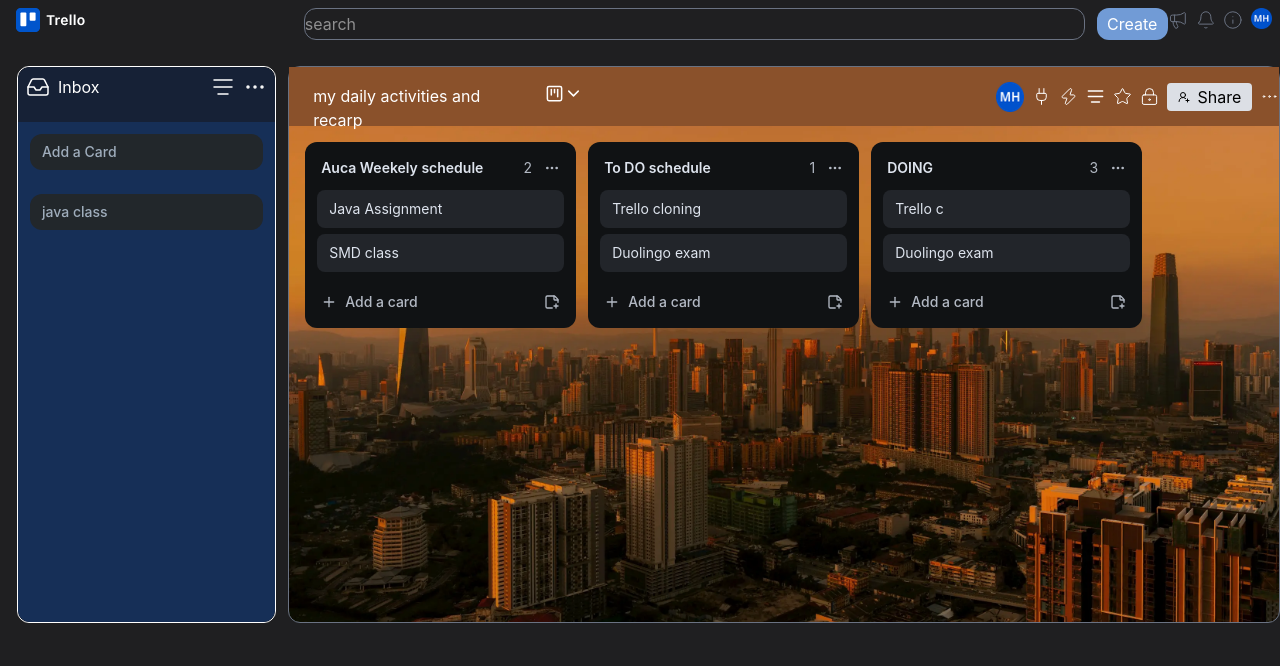
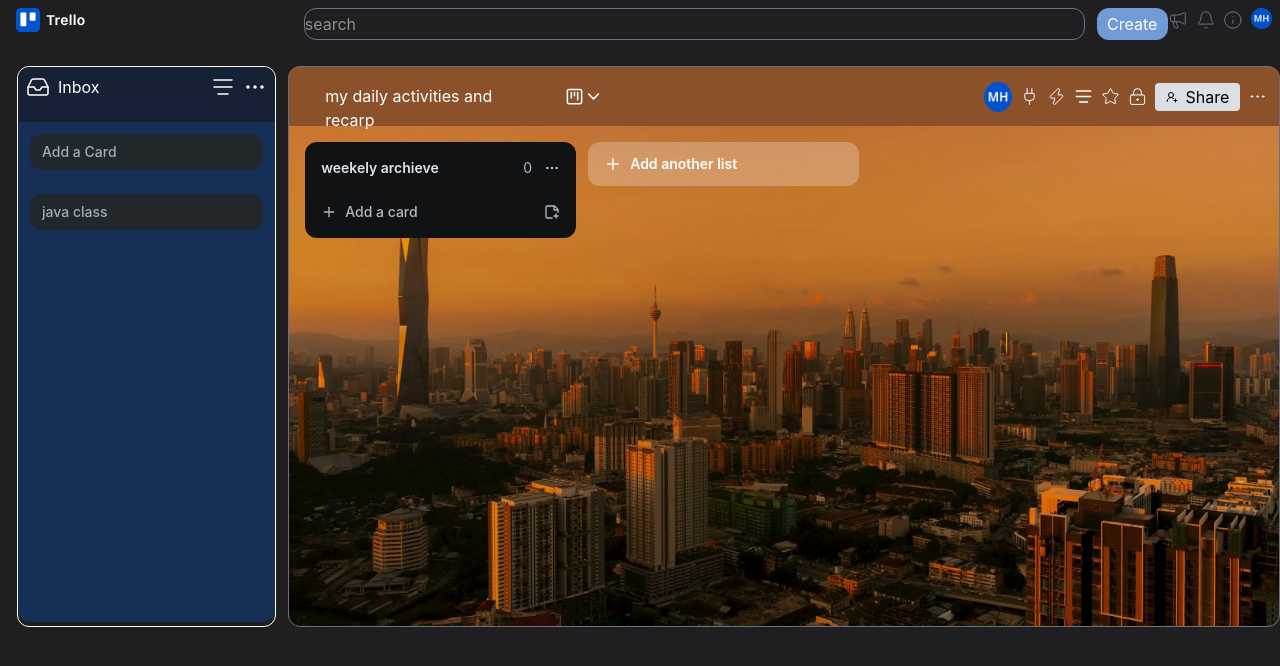
Before and after one commit to manziharid/react-project-practice, a React (Vite) app: page / in a window 1280 px wide. Shown: the top 666 px of the page. Built offline with nearby package versions, Linux system fonts and the light colour scheme.

Commit message:
add state in  project

```diff
--- a/src/App.tsx
+++ b/src/App.tsx
@@ -2,6 +2,7 @@ import { useState } from 'react'
 import Header from './components/header'
 import Inbox from './components/Inbox'
 import Body from './components/body'
+import Testing from './components/testing'
 
 function App() {
 
@@ -13,6 +14,7 @@ function App() {
       <div className="flex gap-3">
       <Inbox />
       <Body />
+      {/* <Testing /> */}
       </div>
 
     </div>
--- /dev/null
+++ b/src/components/AddListButton.tsx
@@ -0,0 +1,65 @@
+import { useState } from "react";
+import { Plus } from "lucide-react";
+
+type AddListProps = {
+  onAddList: (title: string) => void;
+};
+
+export default function AddListButton({ onAddList }: AddListProps) {
+  const [isAdding, setIsAdding] = useState(false);
+  const [title, setTitle] = useState("");
+
+  const handleSubmit = (e: React.FormEvent) => {
+    e.preventDefault();
+    if (!title.trim()) return;
+    onAddList(title);
+    setTitle("");
+    setIsAdding(false);
+  };
+
+  if (isAdding) {
+    return (
+      <form
+        onSubmit={handleSubmit}
+        className="bg-[#101214] rounded-xl p-3 flex flex-col gap-2 w-[271px] shrink-0"
+      >
+        <input
+          type="text"
+          placeholder="Enter list title..."
+          value={title}
+          onChange={(e) => setTitle(e.target.value)}
+          autoFocus
+          className="w-full rounded-md border-2 border-[#85b8ff] bg-[#22252a] px-2.5 py-1.5 text-sm text-[#dee4ee] outline-none"
+        />
+        <div className="flex items-center gap-2">
+          <button
+            type="submit"
+            className="rounded bg-[#579dff] px-3 py-1.5 text-xs font-semibold text-[#1d2125] hover:bg-[#85b8ff] cursor-pointer"
+          >
+            Save
+          </button>
+          <button
+            type="button"
+            onClick={() => {
+              setTitle("");
+              setIsAdding(false);
+            }}
+            className="text-xs text-[#b3b9c4] hover:text-white px-2 py-1 cursor-pointer"
+          >
+            ✕
+          </button>
+        </div>
+      </form>
+    );
+  }
+
+  return (
+    <button
+      onClick={() => setIsAdding(true)}
+      className="flex items-center gap-2 w-[271px] shrink-0 rounded-xl bg-white/25 hover:bg-white/30 px-4 py-3 text-sm font-semibold text-white transition-colors cursor-pointer"
+    >
+      <Plus size={18} />
+      <span>Add another list</span>
+    </button>
+  );
+}
--- a/src/components/BodyItem.tsx
+++ b/src/components/BodyItem.tsx
@@ -1,50 +1,171 @@
-import { BluetoothConnected } from "lucide-react"
-import type { LucideIcon } from "lucide-react"
+import { useState } from "react";
+import type { LucideIcon } from "lucide-react";
 
+type Item = {
+  Icon: LucideIcon;
+  title: string;
+  heading?: string;
+  heading2?: string;
+  cards?: string[];
+  count: number;
+  Icons: LucideIcon;
+  Iconv: LucideIcon;
+  onSaveTitle?: (newTitle: string) => void;
+  onAddCard?: (newCard: string) => void;
+};
 
-type Item ={
-    Icon : LucideIcon
-    title : string,
-    heading : string,
-    heading2?: string,
-    count : number,
-    Icons : LucideIcon,
-    Iconv : LucideIcon
-}
-export default function BodyItem({Icon, title, heading, heading2, count, Icons, Iconv}: Item){
+export default function BodyItem({
+  Icon,
+  title,
+  heading,
+  heading2,
+  cards = [],
+  count,
+  Icons,
+  Iconv,
+  onSaveTitle,
+  onAddCard,
+}: Item) {
+  const [isEditing, setIsEditing] = useState(false);
+  const [currentTitle, setCurrentTitle] = useState(title);
 
-    return(
-        <div className="bg-[#101214] rounded-xl p-3 flex flex-col gap-2 w-[271px] text-[#b3b9c4]">
+  const [isAddingCard, setIsAddingCard] = useState(false);
+  const [cardText, setCardText] = useState("");
 
+  const handleSave = (e: React.FormEvent) => {
+    e.preventDefault();
+    if (!currentTitle.trim()) return;
+    if (onSaveTitle) onSaveTitle(currentTitle);
+    setIsEditing(false);
+  };
+
+  const handleSaveCard = (e: React.FormEvent) => {
+    e.preventDefault();
+    if (!cardText.trim()) return;
+    if (onAddCard) onAddCard(cardText);
+    setCardText("");
+    setIsAddingCard(false);
+  };
+
+  return (
+    <div className="bg-[#101214] rounded-xl p-3 flex flex-col gap-2 w-[271px] shrink-0 text-[#b3b9c4]">
+      {/* Title Row */}
+      {isEditing ? (
+        <form onSubmit={handleSave} className="flex flex-col gap-2 px-1 py-1">
+          <input
+            type="text"
+            value={currentTitle}
+            onChange={(e) => setCurrentTitle(e.target.value)}
+            autoFocus
+            className="w-full rounded-md border-2 border-[#85b8ff] bg-[#22252a] px-2.5 py-1 text-sm text-[#dee4ee] outline-none"
+          />
+          <div className="flex items-center gap-2">
+            <button
+              type="submit"
+              className="rounded bg-[#579dff] px-3 py-1 text-xs font-semibold text-[#1d2125] hover:bg-[#85b8ff] cursor-pointer"
+            >
+              Save
+            </button>
+            <button
+              type="button"
+              onClick={() => {
+                setCurrentTitle(title);
+                setIsEditing(false);
+              }}
+              className="text-xs text-[#b3b9c4] hover:text-white px-1 cursor-pointer"
+            >
+              Cancel
+            </button>
+          </div>
+        </form>
+      ) : (
         <div className="flex items-center justify-between px-1 py-1">
-        <p className="text-sm font-semibold text-[#dee4ee]">{title}</p>
+          <p
+            onClick={() => setIsEditing(true)}
+            title="Click to edit title"
+            className="text-sm font-semibold text-[#dee4ee] cursor-pointer hover:opacity-80 flex-1"
+          >
+            {currentTitle}
+          </p>
           <div className="flex items-center gap-3">
             <p className="text-sm text-[#b3b9c4]">{count}</p>
-            <Icon size={16} className="text-[#b3b9c4] hover:text-white cursor-pointer" />
+            <Icon
+              size={16}
+              className="text-[#b3b9c4] hover:text-white cursor-pointer"
+            />
           </div>
         </div>
+      )}
 
-
+      {/* Cards Section */}
+      {(heading || heading2 || cards.length > 0) && (
         <div className="flex flex-col gap-1.5 w-full">
+          {heading && (
             <button className="text-left px-3 rounded-lg bg-[#22252a] w-full h-[38px] text-sm text-[#dee4ee] font-normal hover:bg-[#2c3036] transition-colors">
               {heading}
             </button>
-        {heading2 &&
+          )}
+          {heading2 && (
             <button className="text-left px-3 rounded-lg bg-[#22252a] w-full h-[38px] text-sm text-[#dee4ee] font-normal hover:bg-[#2c3036] transition-colors">
               {heading2}
             </button>
-        }
+          )}
+          {cards.map((card, index) => (
+            <button
+              key={index}
+              className="text-left px-3 py-2 rounded-lg bg-[#22252a] w-full min-h-[38px] text-sm text-[#dee4ee] font-normal hover:bg-[#2c3036] transition-colors break-words"
+            >
+              {card}
+            </button>
+          ))}
         </div>
+      )}
 
-
+      {/* Add Card Form or Footer */}
+      {isAddingCard ? (
+        <form onSubmit={handleSaveCard} className="flex flex-col gap-2 mt-1">
+          <input
+            type="text"
+            placeholder="Enter a title for this card..."
+            value={cardText}
+            onChange={(e) => setCardText(e.target.value)}
+            autoFocus
+            className="w-full rounded-md border-2 border-[#85b8ff] bg-[#22252a] px-2.5 py-1.5 text-sm text-[#dee4ee] outline-none"
+          />
+          <div className="flex items-center gap-2">
+            <button
+              type="submit"
+              className="rounded bg-[#579dff] px-3 py-1 text-xs font-semibold text-[#1d2125] hover:bg-[#85b8ff] cursor-pointer"
+            >
+              Save
+            </button>
+            <button
+              type="button"
+              onClick={() => {
+                setCardText("");
+                setIsAddingCard(false);
+              }}
+              className="text-xs text-[#b3b9c4] hover:text-white px-2 py-1 cursor-pointer"
+            >
+              ✕
+            </button>
+          </div>
+        </form>
+      ) : (
         <div className="flex items-center justify-between mt-1 px-1 pt-1">
-        <div className="flex items-center gap-2 cursor-pointer hover:bg-[#ffffff0a] py-1 px-2 rounded-md -ml-2 transition-colors">
+          <div
+            onClick={() => setIsAddingCard(true)}
+            className="flex items-center gap-2 cursor-pointer hover:bg-[#ffffff0a] py-1 px-2 rounded-md -ml-2 transition-colors flex-1"
+          >
             <Icons size={16} className="text-[#b3b9c4]" />
             <p className="text-sm font-medium text-[#b3b9c4]">Add a card</p>
           </div>
-        <Iconv size={16} className="text-[#b3b9c4] cursor-pointer hover:text-white" />
+          <Iconv
+            size={16}
+            className="text-[#b3b9c4] cursor-pointer hover:text-white"
+          />
         </div>
+      )}
     </div>
-
-    )
+  );
 }
--- a/src/components/body.tsx
+++ b/src/components/body.tsx
@@ -1,54 +1,125 @@
+import { useState } from 'react';
+import {
+  SquareKanban,
+  ChevronDown,
+  Plug,
+  Zap,
+  TextAlignJustifyCenter,
+  Star,
+  LockKeyhole,
+  UserRoundPlus,
+  Ellipsis,
+  Plus,
+  StickyNotePlus,
+} from 'lucide-react';
+import backgroundimage from '/src/image/backgroundimage.webp';
+import mk from '/src/image/mk.png';
+import BodyItem from './BodyItem.tsx';
+import AddListButton from './AddListButton.tsx';
 
-import { SquareKanban, ChevronDown, Plug, Zap, TextAlignJustifyCenter, Star, LockKeyhole, UserRoundPlus, Ellipsis, Plus, StickyNotePlus } from 'lucide-react'
-import backgroundimage from '/src/image/backgroundimage.webp'
-import mk from '/src/image/mk.png'
-import BodyItem from './BodyItem.tsx'
-export default function Body(){
+type ListData = {
+  id: number;
+  title: string;
+  heading?: string;
+  heading2?: string;
+  cards: string[];
+  count: number;
+};
 
-    return(
-        <div className="border-1 border-gray-500 w-[1049px] -mt-25 rounded-xl bg-center bg-cover"
-        style={{backgroundImage: `url(${backgroundimage})`}}>
+export default function Body() {
+  const [lists, setLists] = useState<ListData[]>([
+    {
+      id: 1,
+      title: 'weekely archieve',
+      cards: [],
+      count: 0,
+    },
+  ]);
 
-            <div className="bg-[#8a512b]  w-full h-[59px] flex text-white py-2 justify-between space-between">
-                <div className="flex gap-2 justify-between items-center ">
-                    <p className="rounded w-[240px] h-[25px] px-4 ml-2 hover:bg-[#807d77] transition-colors">my daily activities and recarp</p>
-                    <div className="flex rounded h-[25px] w-[53px] hover:bg-[#807d77] transition-colors">
+  const handleAddList = (newTitle: string) => {
+    const newList: ListData = {
+      id: Date.now(),
+      title: newTitle,
+      cards: [],
+      count: 0,
+    };
+    setLists([...lists, newList]);
+  };
+
+  const handleUpdateTitle = (id: number, updatedTitle: string) => {
+    setLists(
+      lists.map((list) =>
+        list.id === id ? { ...list, title: updatedTitle } : list
+      )
+    );
+  };
+
+  const handleAddCard = (id: number, newCard: string) => {
+    setLists(
+      lists.map((list) =>
+        list.id === id
+          ? {
+              ...list,
+              cards: [...list.cards, newCard],
+              count: list.count + 1,
+            }
+          : list
+      )
+    );
+  };
+
+  return (
+    <div
+      className="border-1 border-gray-500 w-[1049px] -mt-25 rounded-xl bg-center bg-cover overflow-hidden"
+      style={{ backgroundImage: `url(${backgroundimage})` }}
+    >
+      {/* Top Board Header */}
+      <div className="bg-[#8a512b] w-full h-[59px] flex text-white py-2 justify-between px-3">
+        <div className="flex gap-2 justify-between items-center">
+          <p className="rounded w-[240px] h-[25px] px-4 ml-2 hover:bg-[#807d77] transition-colors">
+            my daily activities and recarp
+          </p>
+          <div className="flex rounded h-[25px] w-[53px] hover:bg-[#807d77] transition-colors items-center justify-center">
             <SquareKanban strokeWidth={1.5} nonScalingStroke size={19} />
             <ChevronDown strokeWidth={1.5} nonScalingStroke size={19} />
           </div>
         </div>
+
         <div className="flex gap-2 justify-between items-center">
-                    <img src={mk} className="w-[28px] h-[30px]"/>
+          <img src={mk} className="w-[28px] h-[30px]" />
           <Plug strokeWidth={1} nonScalingStroke size={19} />
           <Zap strokeWidth={1} nonScalingStroke size={19} />
           <TextAlignJustifyCenter strokeWidth={1.5} nonScalingStroke size={19} />
           <Star strokeWidth={1} nonScalingStroke size={19} />
           <LockKeyhole strokeWidth={1} nonScalingStroke size={19} />
-                    <button className="bg-[#dcdfe5] rounded w-[85px] h-[28px] flex gap-2 text-black justify-center items-center ">
+          <button className="bg-[#dcdfe5] rounded w-[85px] h-[28px] flex gap-2 text-black justify-center items-center">
             <UserRoundPlus size={12} />
             Share
           </button>
           <Ellipsis strokeWidth={1} nonScalingStroke size={19} />
-
+        </div>
       </div>
 
+      {/* Lists Container inside Body */}
+      <div className="flex items-start p-4 gap-3 overflow-x-auto min-h-[500px]">
+        {lists.map((item) => (
+          <BodyItem
+            key={item.id}
+            Icon={Ellipsis}
+            Icons={Plus}
+            Iconv={StickyNotePlus}
+            title={item.title}
+            heading={item.heading}
+            heading2={item.heading2}
+            cards={item.cards}
+            count={item.count}
+            onSaveTitle={(newTitle) => handleUpdateTitle(item.id, newTitle)}
+            onAddCard={(newCard) => handleAddCard(item.id, newCard)}
+          />
+        ))}
+
+        <AddListButton onAddList={handleAddList} />
       </div>
-            <div className="flex p-4 gap-3">
-                <BodyItem  title="Auca Weekely schedule"  count={2} Icon={Ellipsis} heading="Java Assignment" heading2='SMD class' Icons={Plus} Iconv={StickyNotePlus} />
-
-                <BodyItem  title="To DO schedule"  count={1} Icon={Ellipsis} heading="Trello cloning" heading2='Duolingo exam' Icons={Plus} Iconv={StickyNotePlus} />
-                <BodyItem  title="DOING"  count={3} Icon={Ellipsis} heading="Trello c" heading2='Duolingo exam' Icons={Plus} Iconv={StickyNotePlus} />
     </div>
-
-        </div>
-    )
+  );
 }
-// type Item ={
-//     Icon : LucideIcon
-//     title : string,
-//     heading : string,
-//     heading2: string,
-//     count : number,
-//     Iconp : LucideIcon,
-//     Icone : LucideIcon
-// }
```
Also changed, not shown: src/components/testing.tsx (+29 -6 lines). Lines whose indentation alone changed are shown as unchanged.
